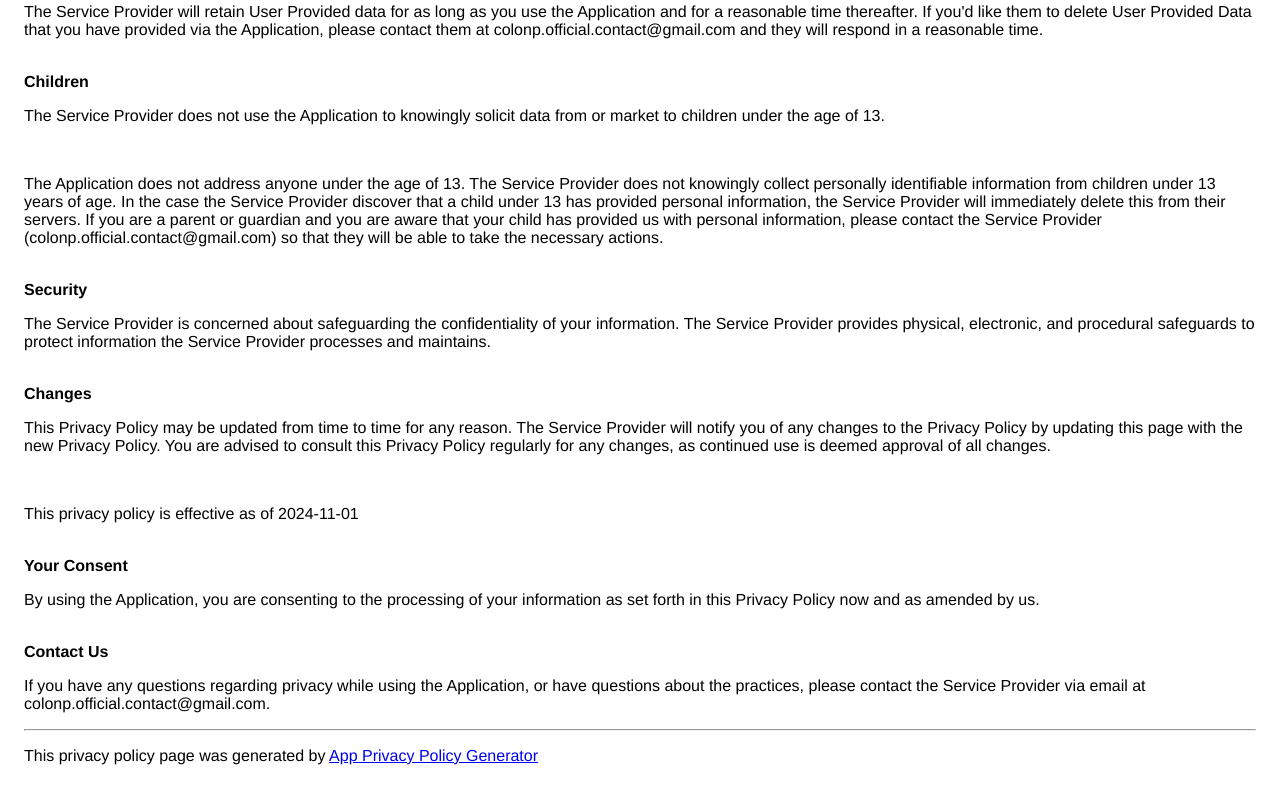
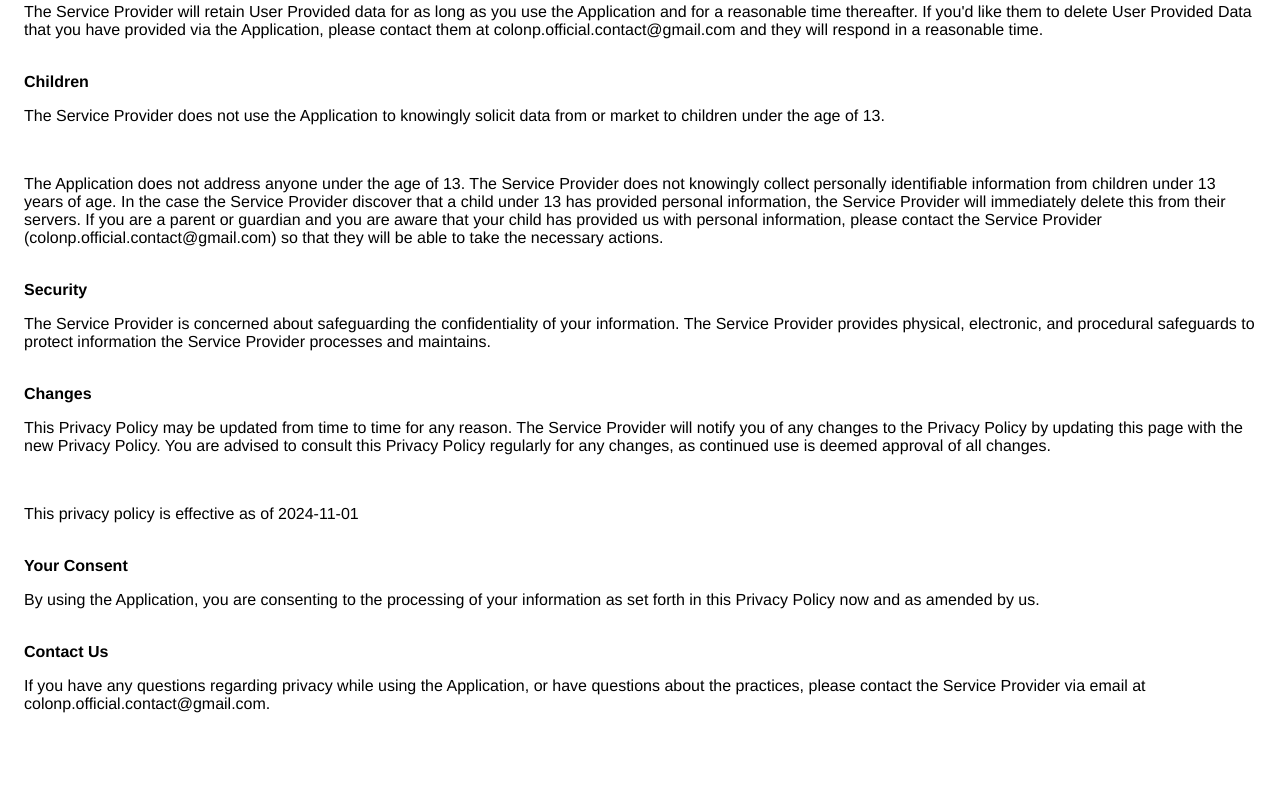
Before and after one commit to ColonP-Projects/Privacy-Policy, a plain HTML site: page index.html in a window 1280 px wide. Shown: the part 1093-1896 px from the top of the page. After the commit the page ends 1846 px from the top, so only its background shows below. Drawn offline with Linux system fonts and the light colour scheme.

Commit message:
index.html

```diff
--- a/index.html
+++ b/index.html
@@ -15,6 +15,6 @@ personal information, the Service Provider will immediately
 delete this from their servers. If you are a parent or guardian
 and you are aware that your child has provided us with
 personal information, please contact the Service Provider (colonp.official.contact@gmail.com) so that
-they will be able to take the necessary actions.</p></div><!----><br><strong>Security</strong><p>The Service Provider is concerned about safeguarding the confidentiality of your information. The Service Provider provides physical, electronic, and procedural safeguards to protect information the Service Provider processes and maintains.</p><br><strong>Changes</strong><p>This Privacy Policy may be updated from time to time for any reason. The Service Provider will notify you of any changes to the Privacy Policy by updating this page with the new Privacy Policy. You are advised to consult this Privacy Policy regularly for any changes, as continued use is deemed approval of all changes.</p><br><p>This privacy policy is effective as of 2024-11-01</p><br><strong>Your Consent</strong><p>By using the Application, you are consenting to the processing of your information as set forth in this Privacy Policy now and as amended by us.</p><br><strong>Contact Us</strong><p>If you have any questions regarding privacy while using the Application, or have questions about the practices, please contact the Service Provider via email at colonp.official.contact@gmail.com.</p><hr><p>This privacy policy page was generated by <a href="https://app-privacy-policy-generator.nisrulz.com/" target="_blank" rel="noopener noreferrer">App Privacy Policy Generator</a></p>
+they will be able to take the necessary actions.</p></div><!----><br><strong>Security</strong><p>The Service Provider is concerned about safeguarding the confidentiality of your information. The Service Provider provides physical, electronic, and procedural safeguards to protect information the Service Provider processes and maintains.</p><br><strong>Changes</strong><p>This Privacy Policy may be updated from time to time for any reason. The Service Provider will notify you of any changes to the Privacy Policy by updating this page with the new Privacy Policy. You are advised to consult this Privacy Policy regularly for any changes, as continued use is deemed approval of all changes.</p><br><p>This privacy policy is effective as of 2024-11-01</p><br><strong>Your Consent</strong><p>By using the Application, you are consenting to the processing of your information as set forth in this Privacy Policy now and as amended by us.</p><br><strong>Contact Us</strong><p>If you have any questions regarding privacy while using the Application, or have questions about the practices, please contact the Service Provider via email at colonp.official.contact@gmail.com.
     </body>
     </html>
```
